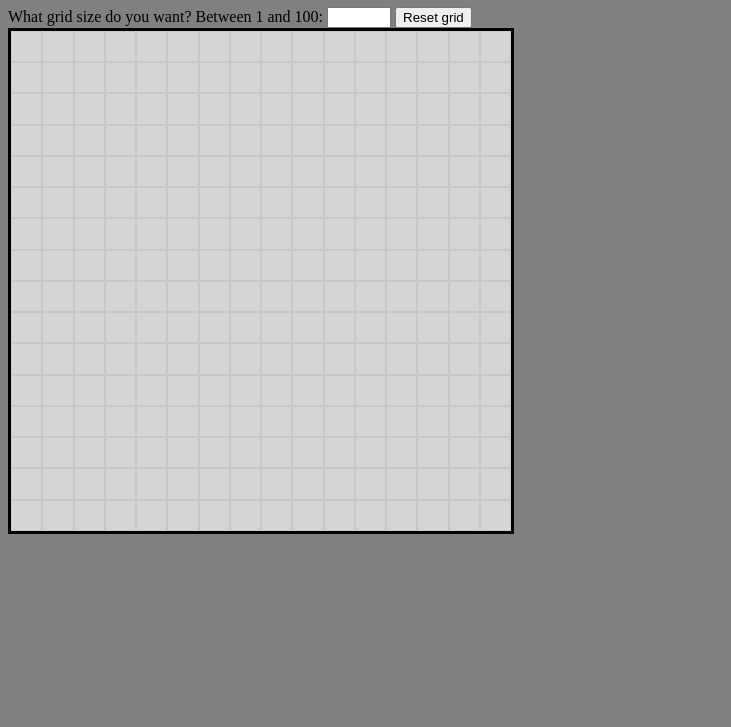
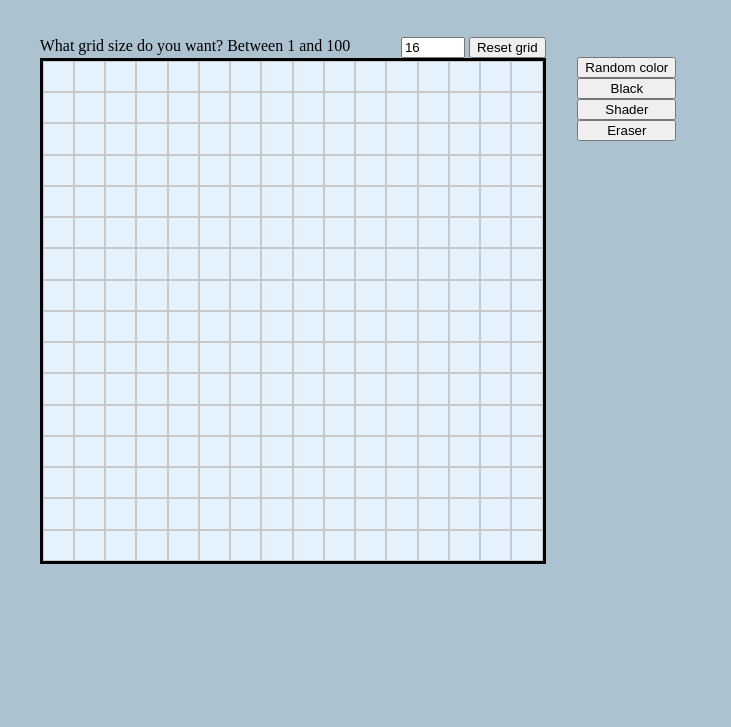
Before and after one commit to Pamela-B/etch-a-sketch, a plain HTML site: page index.html in a window 1280 px wide. Shown: the part 73-800 px from the top of the page, without its empty margins (0-731 px from the left). Drawn offline with Linux system fonts and the light colour scheme.

Commit message:
Create rgb color randomizer function, change background colors, add buttons with options, reposition everything with use of flexbox, rework the error message so it is always there but we change the text-content as required.

```diff
--- a/index.html
+++ b/index.html
@@ -9,10 +9,28 @@
 </head>
 <body>
     <h1>Etch-a-sketch</h1>
-    <label for="grid-size">What grid size do you want? Between 1 and 100: </label>
-    <input id="grid-size" type="number" min="1" max="100">
-    <button id="reset">Reset grid</button>
-    <span id="wrong-grid-size" class="invisible">Grid size has to be between 1 and 100!</span>
-    <div id="grid"></div>
+
+    <div id="container">
+        <div id="grid-container">
+            <div id="pre-grid-text">
+                <p id="wrong-grid-size"></p>
+                <div id="size-choice">
+                    <label for="grid-size">What grid size do you want? Between 1 and 100 </label>
+                    <div>
+                        <input id="grid-size" type="number" min="1" max="100" value="16">
+                        <button id="reset">Reset grid</button>
+                    </div>
+                </div>
+            </div>
+            <div id="grid"></div>
+        </div>
+        <div id="options-container">
+            <button id="random-color">Random color</button>
+            <button id="black">Black</button>
+            <button id="shader">Shader</button>
+            <button id="eraser">Eraser</button>
+        </div>
+    </div>
+
 </body>
 </html>
--- a/script.js
+++ b/script.js
@@ -29,12 +29,20 @@ function resetGrid() {
 function gridSizeCheckAndRestart() {
     const newGridSize = document.querySelector("#grid-size").value;
     if (newGridSize < 1 || newGridSize > 100) {
-        return errorMessage.classList.remove("invisible");
+        return errorMessage.textContent = "Grid size has to be between 1 and 100!";
     } else {
-        errorMessage.classList.add("invisible");
+        errorMessage.textContent = "\n";
         resetGrid();
         createNewGrid(newGridSize);
     };
+};
+
+function getRandomRgb() {
+    const num = Math.round(0xffffff * Math.random());
+    const r = num >> 16;
+    const g = num >> 8 & 255;
+    const b = num & 255;
+    return 'rgb(' + r + ', ' + g + ', ' + b + ')';
 };
 
 let mouseIsDown = false;
--- a/styles.css
+++ b/styles.css
@@ -1,3 +1,30 @@
+body {
+    background-color: #acc2d1;
+}
+
+#container {
+    display: flex;
+    width: 700px;
+    justify-content: space-evenly;
+}
+
+#grid-container {
+    display: flex;
+    flex-flow: column;
+}
+
+#wrong-grid-size {
+    height: 20px;
+    margin-top: 7px;
+    margin-bottom: 3px;
+    text-align: end;
+}
+
+#size-choice {
+    display: flex;
+    justify-content: space-between;
+}
+
 #grid {
     display: flex;
     flex-wrap: wrap;
@@ -5,11 +32,7 @@
     width: 500px;
     height: 500px;
     border: 3px solid black;
-    background-color: rgb(213, 213, 213);
-}
-
-body {
-    background-color: gray;
+    background-color: #e3f2fc;
 }
 
 .grid-col {
@@ -30,3 +53,9 @@ body {
 .black-background {
     background-color: black;
 }
+
+#options-container {
+    display: flex;
+    flex-direction: column;
+    padding-top: 50px;
+}
```
